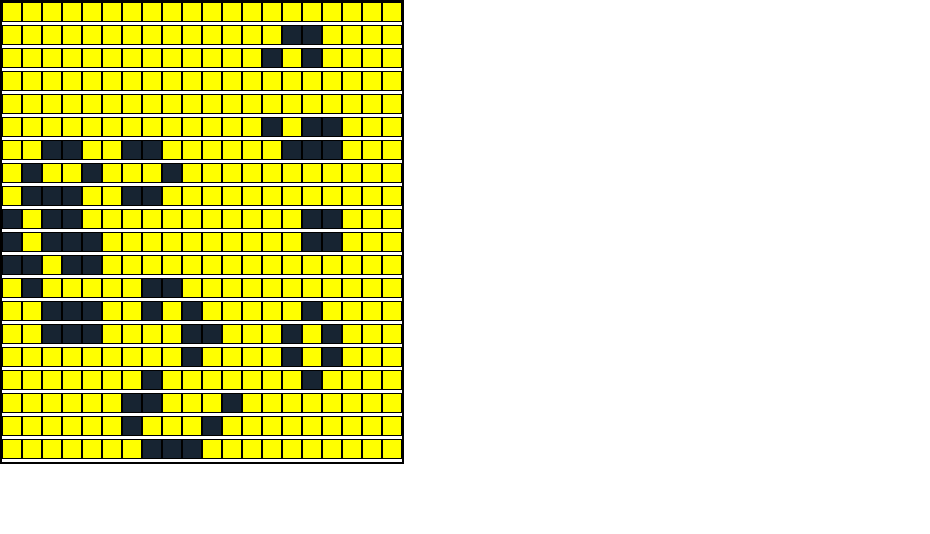
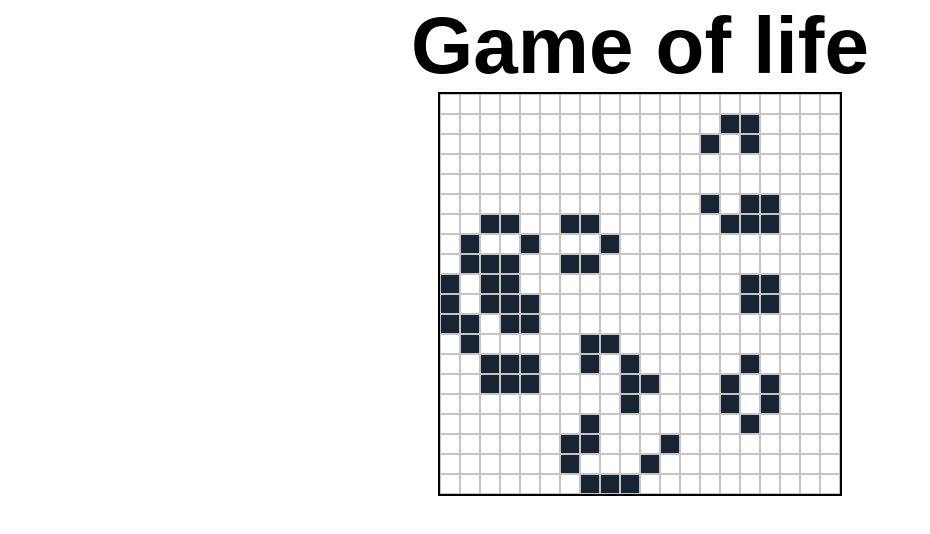
Before and after one commit to marcgirbaub/202301-w2chwe-marc-girbau, a website built with Parcel: page src/index.html in a window 1280 px wide. Shown: the whole page, without its empty margins (0-930 px from the left). Built offline with nearby package versions, Linux system fonts and the light colour scheme; files whose address does not match are found by name.

Commit message:
Add title style and center board

```diff
--- a/package.json
+++ b/package.json
@@ -35,5 +35,8 @@
         ]
       }
     }
+  },
+  "dependencies": {
+    "@fontsource/rajdhani": "^4.5.10"
   }
 }
--- a/src/index.html
+++ b/src/index.html
@@ -13,6 +13,7 @@
 
 <body>
   <main class="main-container">
+    <h1>Game of life</h1>
     <div class="board"></div>
   </main>
 
--- a/src/js/index.js
+++ b/src/js/index.js
@@ -1,7 +1,5 @@
 import Board from "./classes/Board/Board";
 import boardElement from "./global-variables/global-variables";
-
-const mainContainer = document.getElementsByClassName("main-container")[0];
 
 const startApp = () => {
   const board = new Board();
--- a/src/sass/components/button/_button.scss
+++ b/src/sass/components/button/_button.scss
@@ -3,13 +3,9 @@
 .button--board {
   height: 20px;
   width: 20px;
-  border: 1px solid black;
+  border: 1px solid rgb(196, 196, 196);
 }
 
 .alive {
   background-color: variables.$cell-dark-color;
 }
-
-.dead {
-  background-color: yellow;
-}
--- /dev/null
+++ b/src/sass/components/row/_row.scss
@@ -0,0 +1,3 @@
+.row {
+  display: flex;
+}
--- /dev/null
+++ b/src/sass/components/title/_title.scss
@@ -0,0 +1,6 @@
+@use "../../variables/variables";
+
+h1 {
+  font-weight: variables.$title-font-weight;
+  font-size: 5rem;
+}
--- /dev/null
+++ b/src/sass/global/_global.scss
@@ -0,0 +1,11 @@
+@use "../variables/variables";
+
+body {
+  font-family: variables.$main-font-family;
+}
+
+.main-container {
+  display: flex;
+  flex-direction: column;
+  align-items: center;
+}
--- a/src/sass/style.scss
+++ b/src/sass/style.scss
@@ -2,3 +2,6 @@
 @use "reset/reset";
 @use "components/button/button";
 @use "components/board/board.scss";
+@use "components/row/row";
+@use "global/global";
+@use "components/title/title";
--- a/src/sass/variables/_variables.scss
+++ b/src/sass/variables/_variables.scss
@@ -1 +1,8 @@
+@import url(/node_modules/@fontsource/rajdhani/700.css);
+@import url(/node_modules/@fontsource/rajdhani/400.css);
+
 $cell-dark-color: #172432;
+
+$main-font-family: rajdhani, sans-serif;
+
+$title-font-weight: 700;
```
Also changed, not shown: 1 other file.
